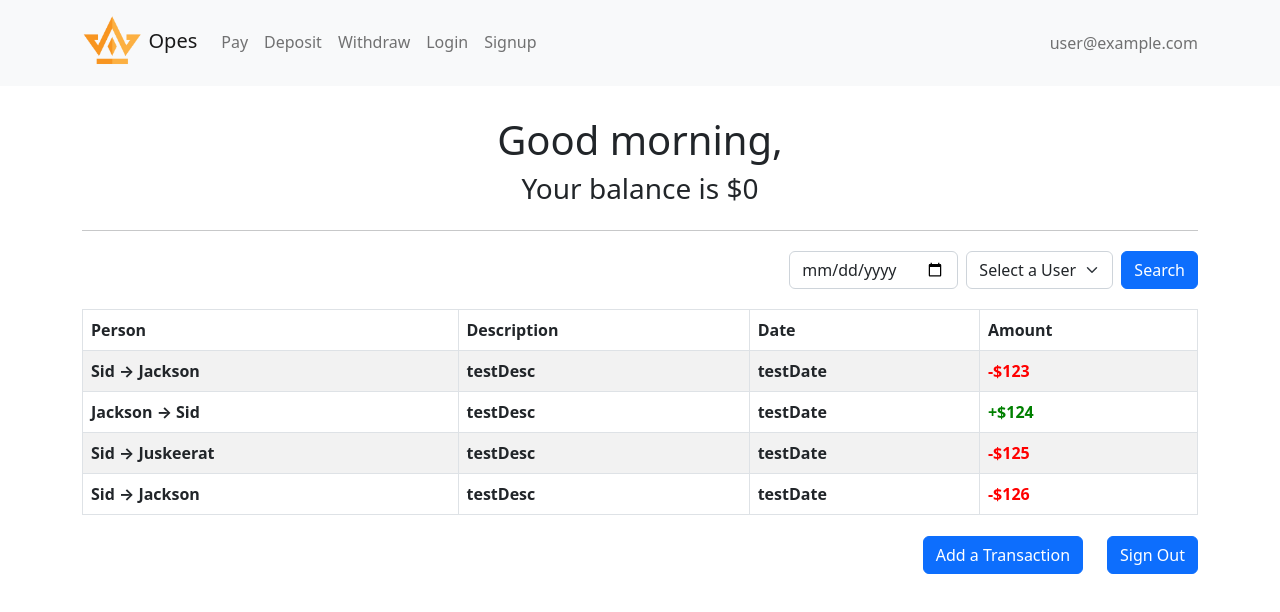
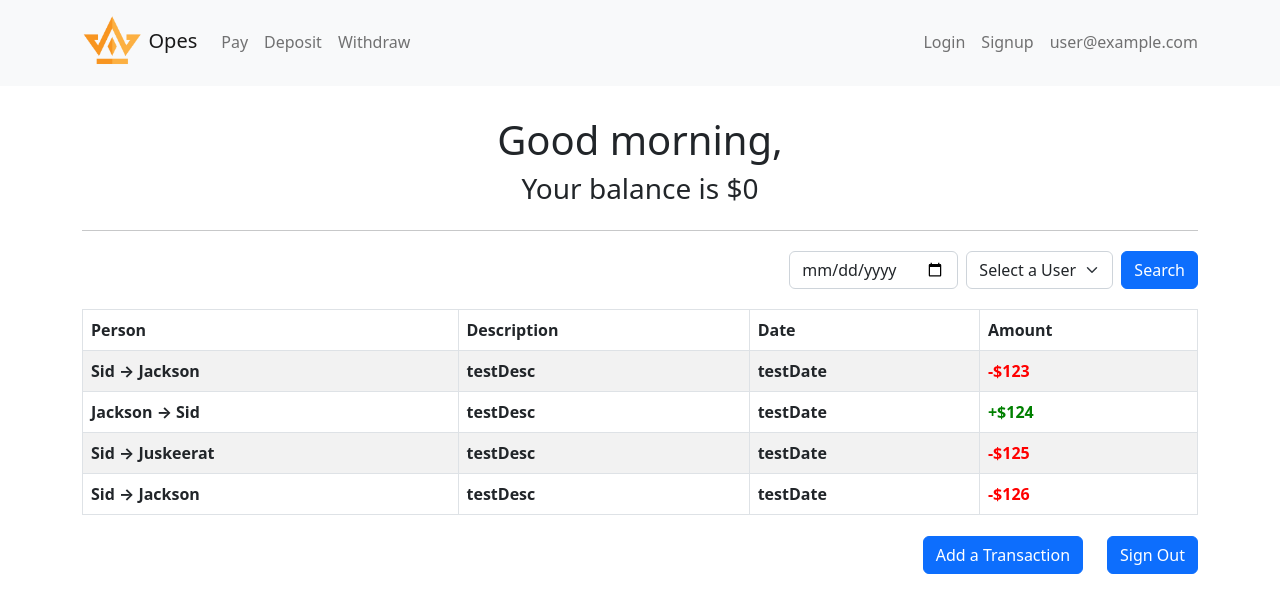
Before and after one commit to sidkhillon/CS35LBankProject, a React (Create React App) app in the folder bank/: page / in a window 1280 px wide. Shown: the top 612 px of the page. Built offline with nearby package versions, Linux system fonts and the light colour scheme; no server answers; the database is empty; sample sign-in values are in the browser's storage.

Commit message:
changed button placing

```diff
--- a/bank/src/Navbar.js
+++ b/bank/src/Navbar.js
@@ -21,11 +21,14 @@ function NavbarComponent() {
             <Nav.Link href="/pay">Pay</Nav.Link>
             <Nav.Link href="/deposit">Deposit</Nav.Link>
             <Nav.Link href="/withdraw">Withdraw</Nav.Link>
+            </Nav>
+            <Nav style={{ paddingBottom: "3px" }} className="ms-auto">
             <Nav.Link href="/loginform">Login</Nav.Link>
             <Nav.Link href="/signup">Signup</Nav.Link>
-          </Nav>
+            </Nav>
+
         </Navbar.Collapse>
-                    <Navbar.Text>{user}</Navbar.Text>
+                    <Navbar.Text style={{ paddingTop: "6px", paddingLeft:"8px"}}>{user}</Navbar.Text>
                 </Container>
             </Navbar>
         </div>
```
